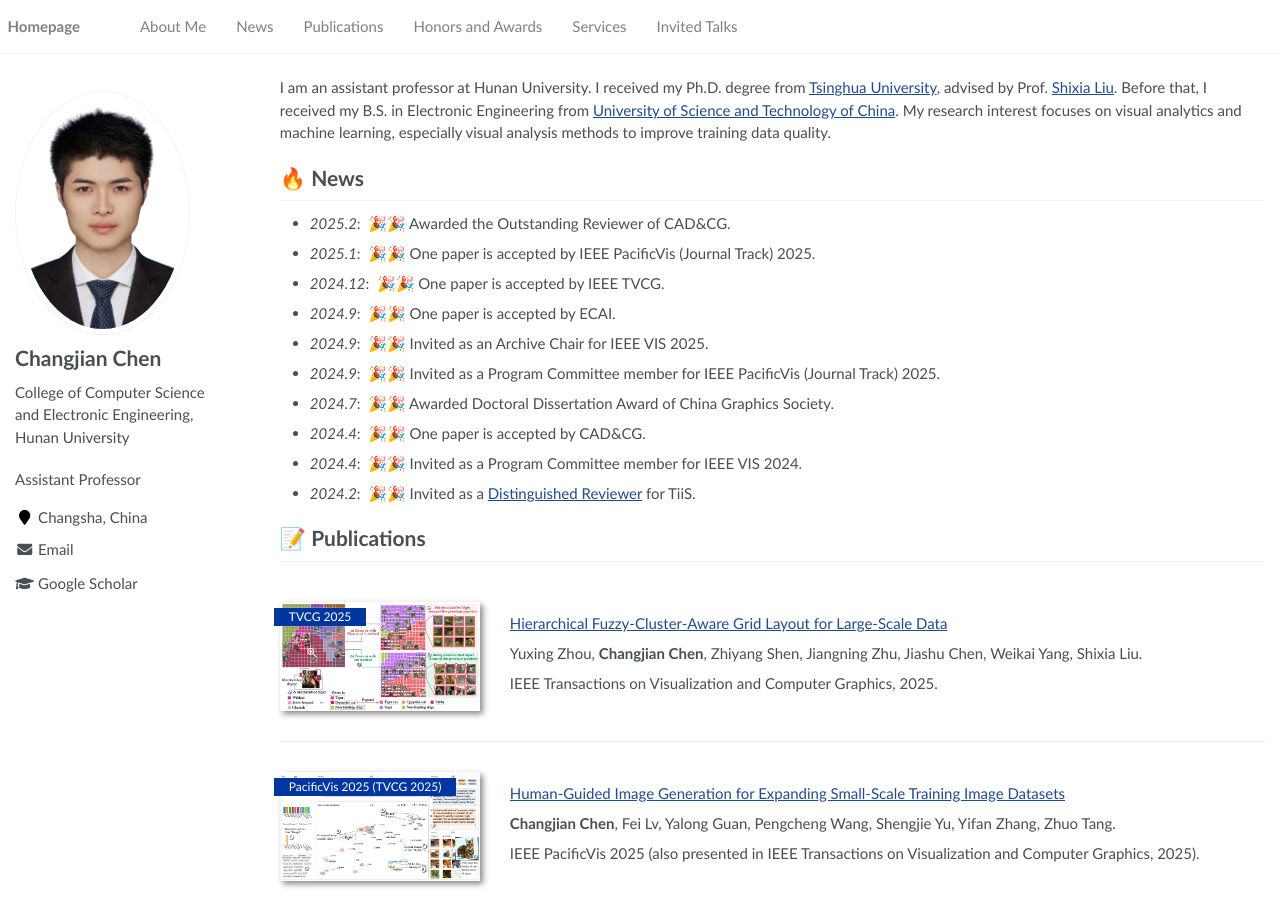
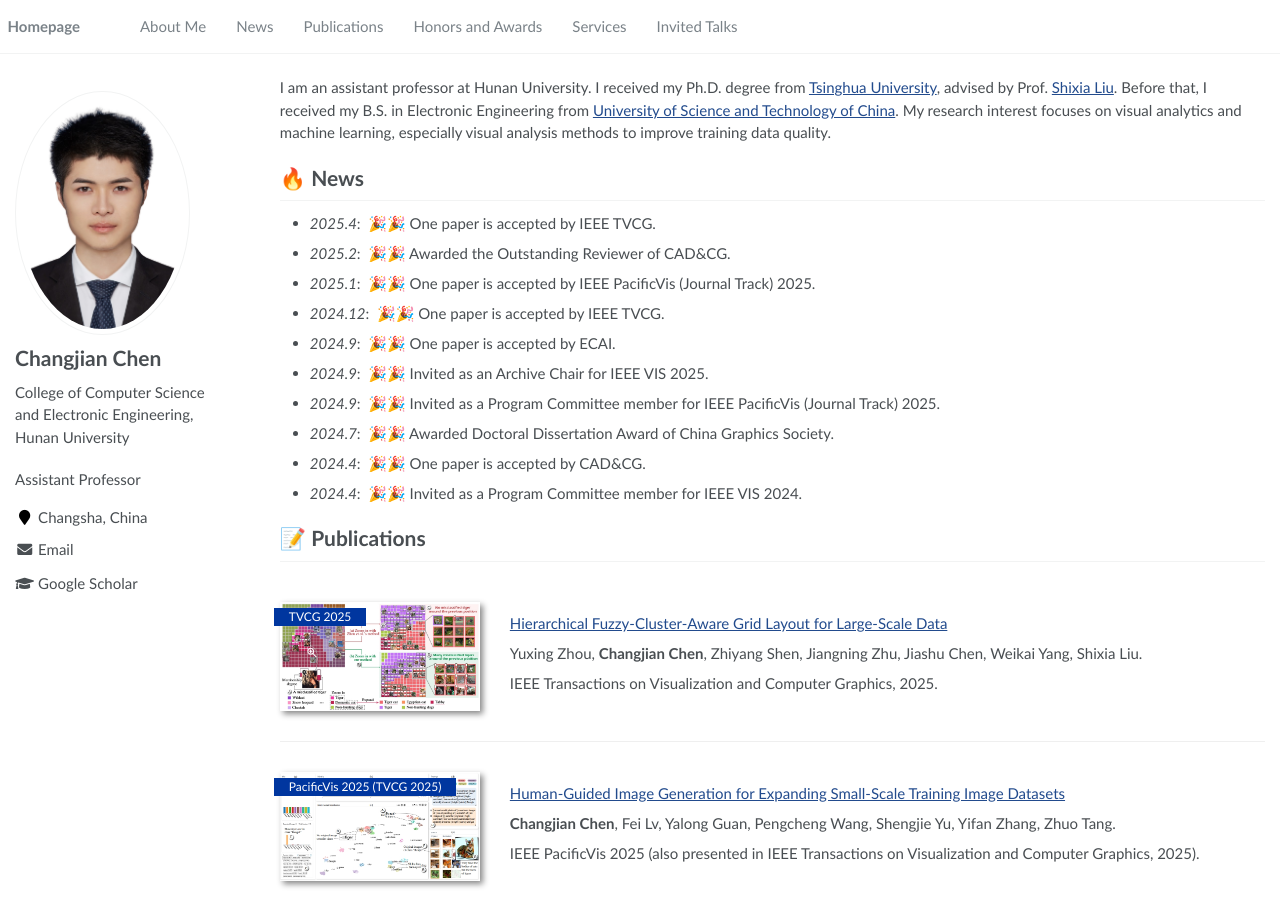
Before and after one commit to changjianchen/changjianchen.github.io, a Jekyll site: the page built from _pages/about.md, in a window 1280 px wide and 900 px high. Built offline with Jekyll 4.4.1, drawn with Linux system fonts in a browser that asks for light colours.

Commit message:
Update about.md

```diff
--- a/_pages/about.md
+++ b/_pages/about.md
@@ -26,6 +26,7 @@ My research interest focuses on visual analytics and machine learning, especiall
 
 
 # 🔥 News
+- *2025.4*: &nbsp;🎉🎉 One paper is accepted by IEEE TVCG.
 - *2025.2*: &nbsp;🎉🎉 Awarded the Outstanding Reviewer of CAD&CG.
 - *2025.1*: &nbsp;🎉🎉 One paper is accepted by IEEE PacificVis (Journal Track) 2025.
 - *2024.12*: &nbsp;🎉🎉 One paper is accepted by IEEE TVCG.
@@ -35,7 +36,7 @@ My research interest focuses on visual analytics and machine learning, especiall
 - *2024.7*: &nbsp;🎉🎉 Awarded Doctoral Dissertation Award of China Graphics Society.
 - *2024.4*: &nbsp;🎉🎉 One paper is accepted by CAD&CG.
 - *2024.4*: &nbsp;🎉🎉 Invited as a Program Committee member for IEEE VIS 2024.
-- *2024.2*: &nbsp;🎉🎉 Invited as a [Distinguished Reviewer](https://dl.acm.org/journal/tiis/editorial-board) for TiiS.
+<!-- - *2024.2*: &nbsp;🎉🎉 Invited as a [Distinguished Reviewer](https://dl.acm.org/journal/tiis/editorial-board) for TiiS. -->
 <!-- - *2024.1*: &nbsp;🎉🎉 I gave a guest talk at BUPT VCIS lab. -->
 
 # 📝 Publications
```
